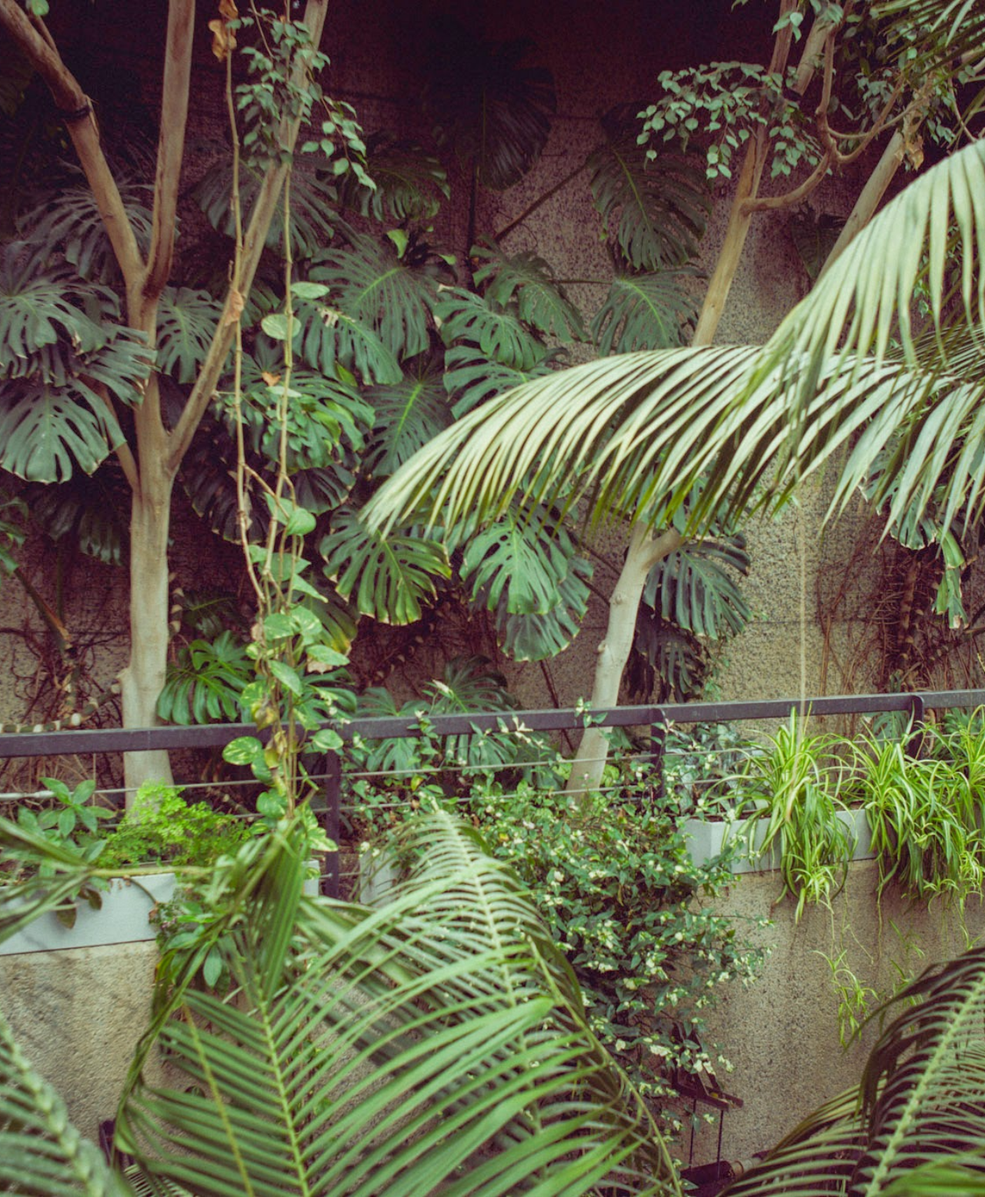
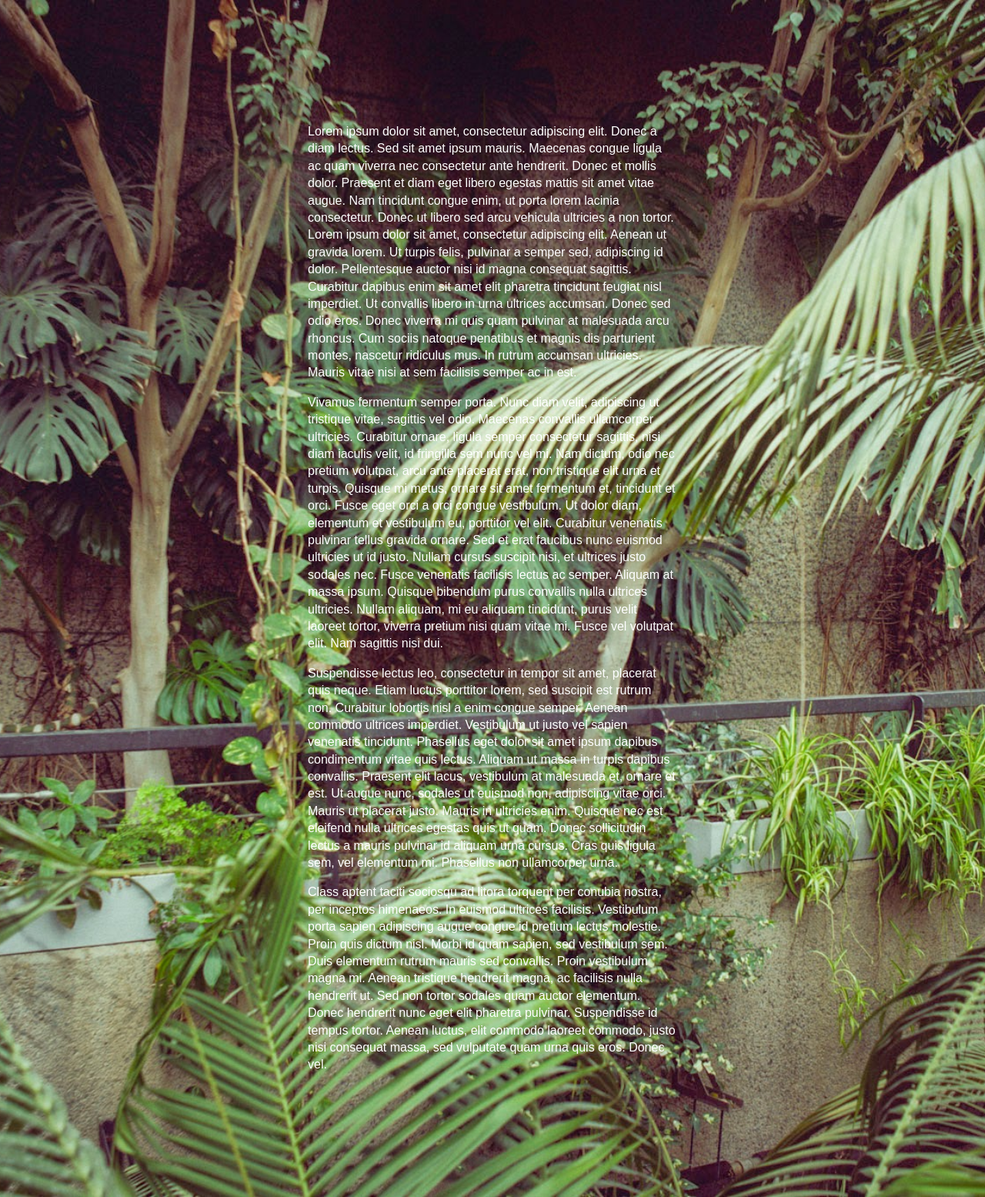
Before and after one commit to itsnevergonnawork/myriad-forest, a Jekyll site: the page built from index.html, in a window 1280 px wide. Shown: the whole page at 77% size. Built offline with Jekyll 4.4.1, drawn with Linux system fonts in a browser that asks for light colours.

Commit message:
Testing: page structure modifications for swiping

```diff
--- a/_layouts/page.html
+++ b/_layouts/page.html
@@ -13,7 +13,9 @@
         <link rel="stylesheet" href="css/main.css">
         <script src="js/vendor/modernizr-2.6.2.min.js"></script>
     </head>
-    <body class="{{ page.id }}">
-    {{ content }}
+    <body>
+        <div class="content {{ page.id }}">
+            {{ content }}
+        </div>
     </body>
 </html>
--- a/css/main.css
+++ b/css/main.css
@@ -11,24 +11,26 @@
    ========================================================================== */
 html,
 body,
-#background-photo {
+.content {
    height: 100%;
 }
 
-#background-photo {
+body {
+    overflow: hidden;
+}
+
+.content {
+    overflow-y: auto;
    background-image: url('img/myriadforest_2nd-6086.jpg');
    background-size: cover;
    background-position: 50% 50%;
-   position: fixed;
-    width: 100%;
-    z-index: -1;
 }
 
-.home #background-photo {
+.content.home {
    background-image: url('img/myriadforest_2nd-6086.jpg');
 }
 
-.shed #background-photo {
+.content.shed {
    background-image: url('img/myriadforest_2nd-6333.jpg');
 }
 
@@ -43,6 +45,10 @@
 html {
     font-size: 1em;
     line-height: 1.4;
+}
+
+.content.home {
+    color: white;
 }
 
 /*
@@ -118,6 +124,11 @@
 /* ==========================================================================
    Posts
    ========================================================================== */
+
+#test-content {
+    margin: 10em auto;
+    max-width: 30em;
+}
 
 #posts {
     padding-top: 10em;
--- a/index.html
+++ b/index.html
@@ -3,4 +3,9 @@
 id: home
 ---
 
-<div id="background-photo"></div>
+<div id="test-content">
+    <p>Lorem ipsum dolor sit amet, consectetur adipiscing elit. Donec a diam lectus. Sed sit amet ipsum mauris. Maecenas congue ligula ac quam viverra nec consectetur ante hendrerit. Donec et mollis dolor. Praesent et diam eget libero egestas mattis sit amet vitae augue. Nam tincidunt congue enim, ut porta lorem lacinia consectetur. Donec ut libero sed arcu vehicula ultricies a non tortor. Lorem ipsum dolor sit amet, consectetur adipiscing elit. Aenean ut gravida lorem. Ut turpis felis, pulvinar a semper sed, adipiscing id dolor. Pellentesque auctor nisi id magna consequat sagittis. Curabitur dapibus enim sit amet elit pharetra tincidunt feugiat nisl imperdiet. Ut convallis libero in urna ultrices accumsan. Donec sed odio eros. Donec viverra mi quis quam pulvinar at malesuada arcu rhoncus. Cum sociis natoque penatibus et magnis dis parturient montes, nascetur ridiculus mus. In rutrum accumsan ultricies. Mauris vitae nisi at sem facilisis semper ac in est.</p>
+    <p>Vivamus fermentum semper porta. Nunc diam velit, adipiscing ut tristique vitae, sagittis vel odio. Maecenas convallis ullamcorper ultricies. Curabitur ornare, ligula semper consectetur sagittis, nisi diam iaculis velit, id fringilla sem nunc vel mi. Nam dictum, odio nec pretium volutpat, arcu ante placerat erat, non tristique elit urna et turpis. Quisque mi metus, ornare sit amet fermentum et, tincidunt et orci. Fusce eget orci a orci congue vestibulum. Ut dolor diam, elementum et vestibulum eu, porttitor vel elit. Curabitur venenatis pulvinar tellus gravida ornare. Sed et erat faucibus nunc euismod ultricies ut id justo. Nullam cursus suscipit nisi, et ultrices justo sodales nec. Fusce venenatis facilisis lectus ac semper. Aliquam at massa ipsum. Quisque bibendum purus convallis nulla ultrices ultricies. Nullam aliquam, mi eu aliquam tincidunt, purus velit laoreet tortor, viverra pretium nisi quam vitae mi. Fusce vel volutpat elit. Nam sagittis nisi dui.</p>
+    <p>Suspendisse lectus leo, consectetur in tempor sit amet, placerat quis neque. Etiam luctus porttitor lorem, sed suscipit est rutrum non. Curabitur lobortis nisl a enim congue semper. Aenean commodo ultrices imperdiet. Vestibulum ut justo vel sapien venenatis tincidunt. Phasellus eget dolor sit amet ipsum dapibus condimentum vitae quis lectus. Aliquam ut massa in turpis dapibus convallis. Praesent elit lacus, vestibulum at malesuada et, ornare et est. Ut augue nunc, sodales ut euismod non, adipiscing vitae orci. Mauris ut placerat justo. Mauris in ultricies enim. Quisque nec est eleifend nulla ultrices egestas quis ut quam. Donec sollicitudin lectus a mauris pulvinar id aliquam urna cursus. Cras quis ligula sem, vel elementum mi. Phasellus non ullamcorper urna.</p>
+    <p>Class aptent taciti sociosqu ad litora torquent per conubia nostra, per inceptos himenaeos. In euismod ultrices facilisis. Vestibulum porta sapien adipiscing augue congue id pretium lectus molestie. Proin quis dictum nisl. Morbi id quam sapien, sed vestibulum sem. Duis elementum rutrum mauris sed convallis. Proin vestibulum magna mi. Aenean tristique hendrerit magna, ac facilisis nulla hendrerit ut. Sed non tortor sodales quam auctor elementum. Donec hendrerit nunc eget elit pharetra pulvinar. Suspendisse id tempus tortor. Aenean luctus, elit commodo laoreet commodo, justo nisi consequat massa, sed vulputate quam urna quis eros. Donec vel.</p>
+</div>
--- a/shed.html
+++ b/shed.html
@@ -3,7 +3,6 @@
 id: shed
 ---
 
-<div id="background-photo"></div>
 <div id="posts">
      {% for post in site.posts %}
    <article>
```
